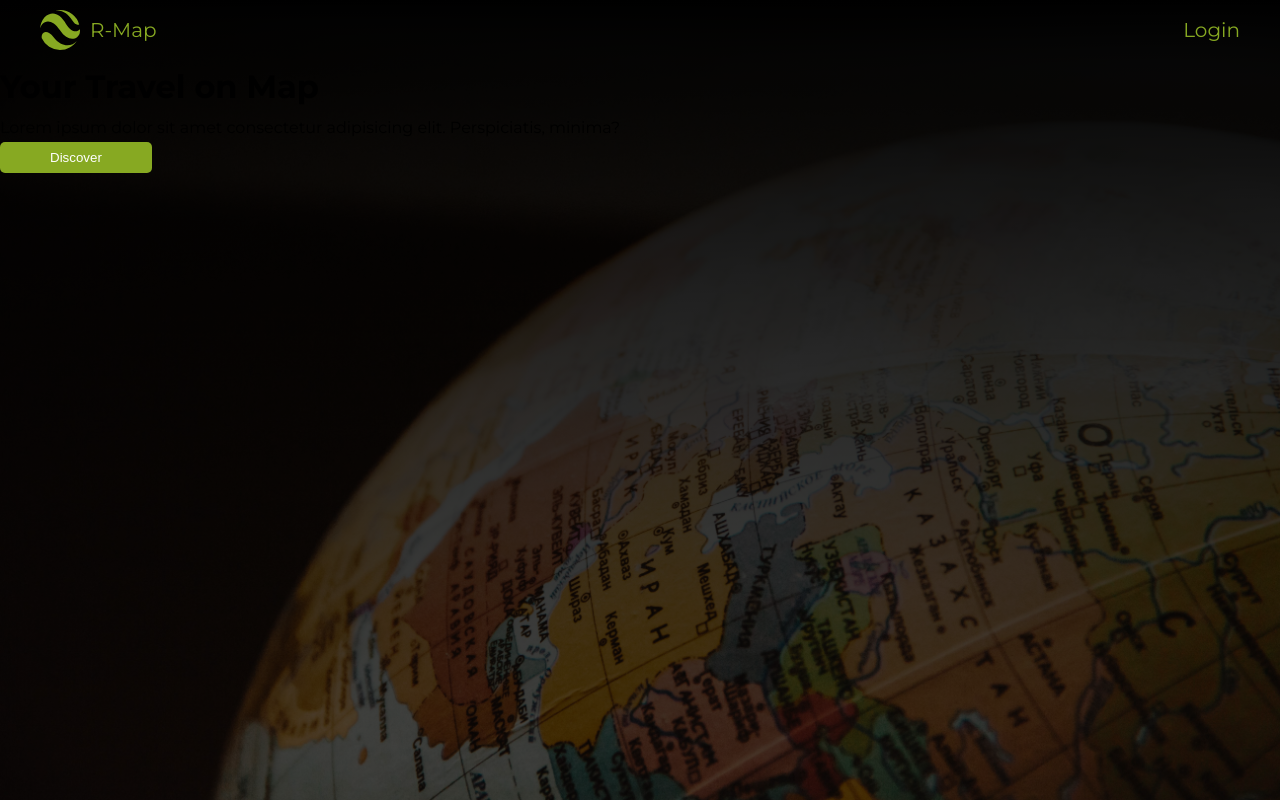
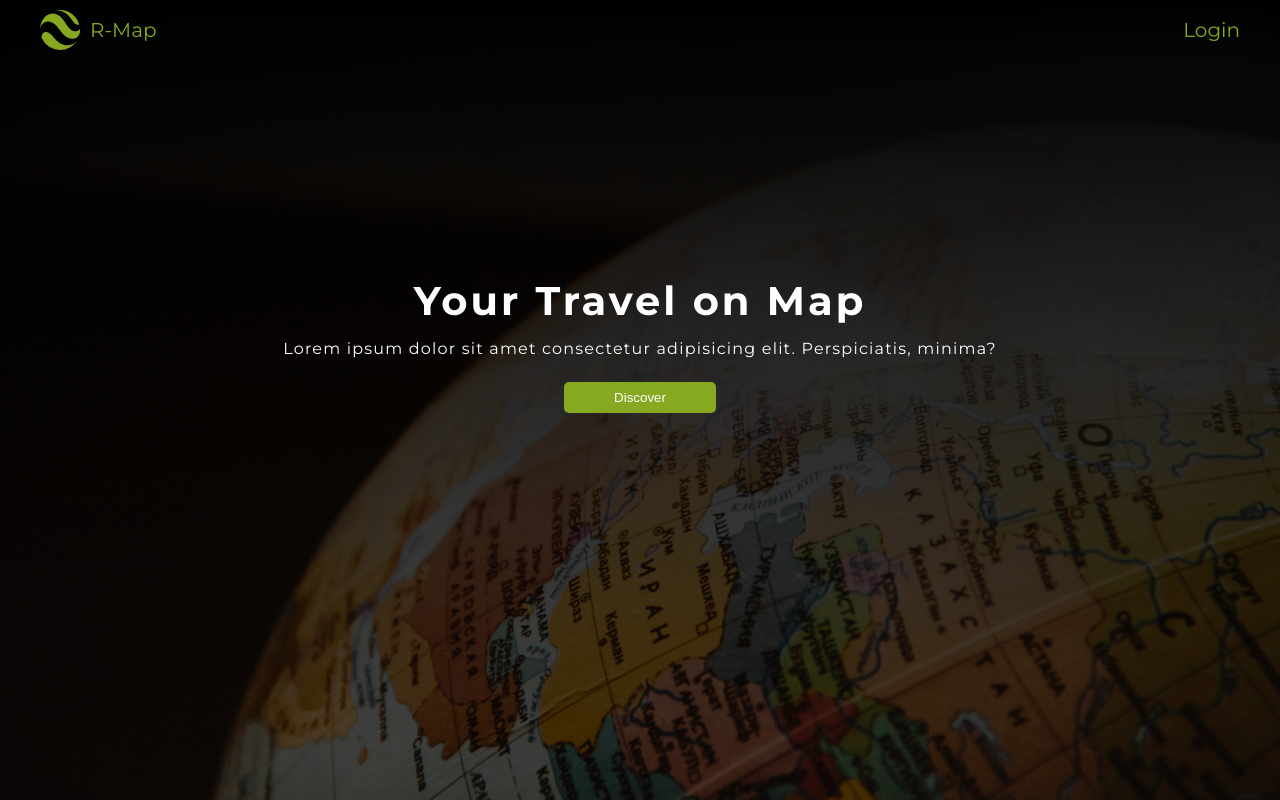
Before and after one commit to Tanju67/react-map-frontend, a React (Vite) app: page / in a window 1280 px wide. Built offline with nearby package versions, Linux system fonts and the light colour scheme.

Commit message:
animate a little bit header content

```diff
--- a/src/components/home/HeaderSection.jsx
+++ b/src/components/home/HeaderSection.jsx
@@ -13,7 +13,9 @@ function HeaderSection() {
           Lorem ipsum dolor sit amet consectetur adipisicing elit. Perspiciatis,
           minima?
         </p>
-        <Button size="normal">Discover</Button>
+        <Button className={styles.button} size="normal">
+          Discover
+        </Button>
       </div>
     </header>
   );
--- a/src/components/home/HeaderSection.module.css
+++ b/src/components/home/HeaderSection.module.css
@@ -10,3 +10,54 @@
     url("../../assets/pexels-nastyasensei-335393.jpg") center/cover no-repeat
       fixed;
 }
+
+.content {
+  height: 70vh;
+  color: #fff;
+  display: flex;
+  flex-direction: column;
+  justify-content: center;
+  align-items: center;
+}
+.content h1 {
+  font-size: 4rem;
+  letter-spacing: 3px;
+  position: relative;
+  animation-name: animateRight;
+  animation-duration: 1s;
+}
+
+.content p {
+  position: relative;
+  margin-bottom: 2rem;
+  letter-spacing: 1.2px;
+  animation-name: animateLeft;
+  animation-duration: 1s;
+}
+.content .button {
+  position: relative;
+  animation-name: animateRight;
+  animation-duration: 1s;
+}
+
+@keyframes animateRight {
+  from {
+    right: -30rem;
+    opacity: 0;
+  }
+  to {
+    right: 0;
+    opacity: 1;
+  }
+}
+
+@keyframes animateLeft {
+  from {
+    left: -30rem;
+    opacity: 0;
+  }
+  to {
+    left: 0;
+    opacity: 1;
+  }
+}
```
